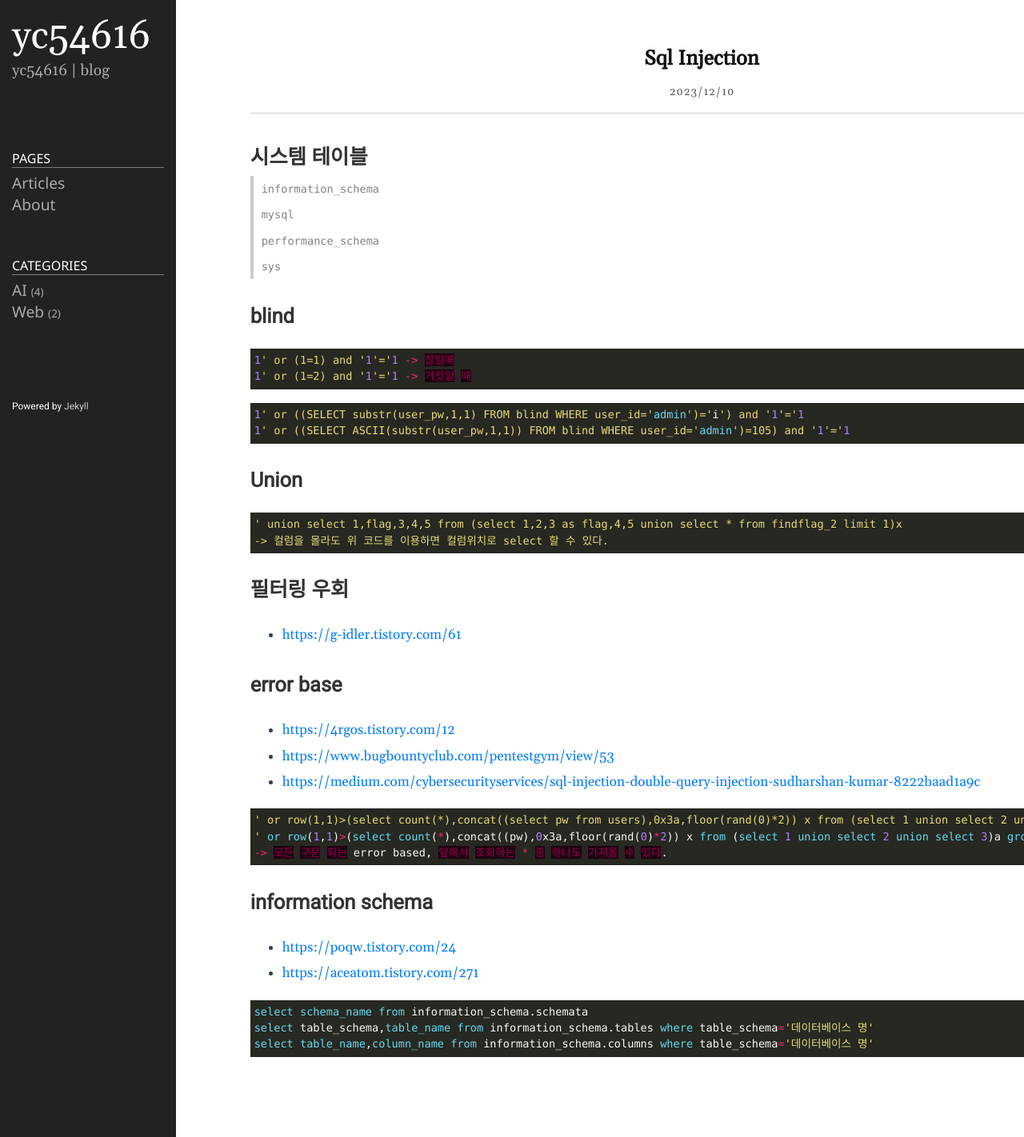
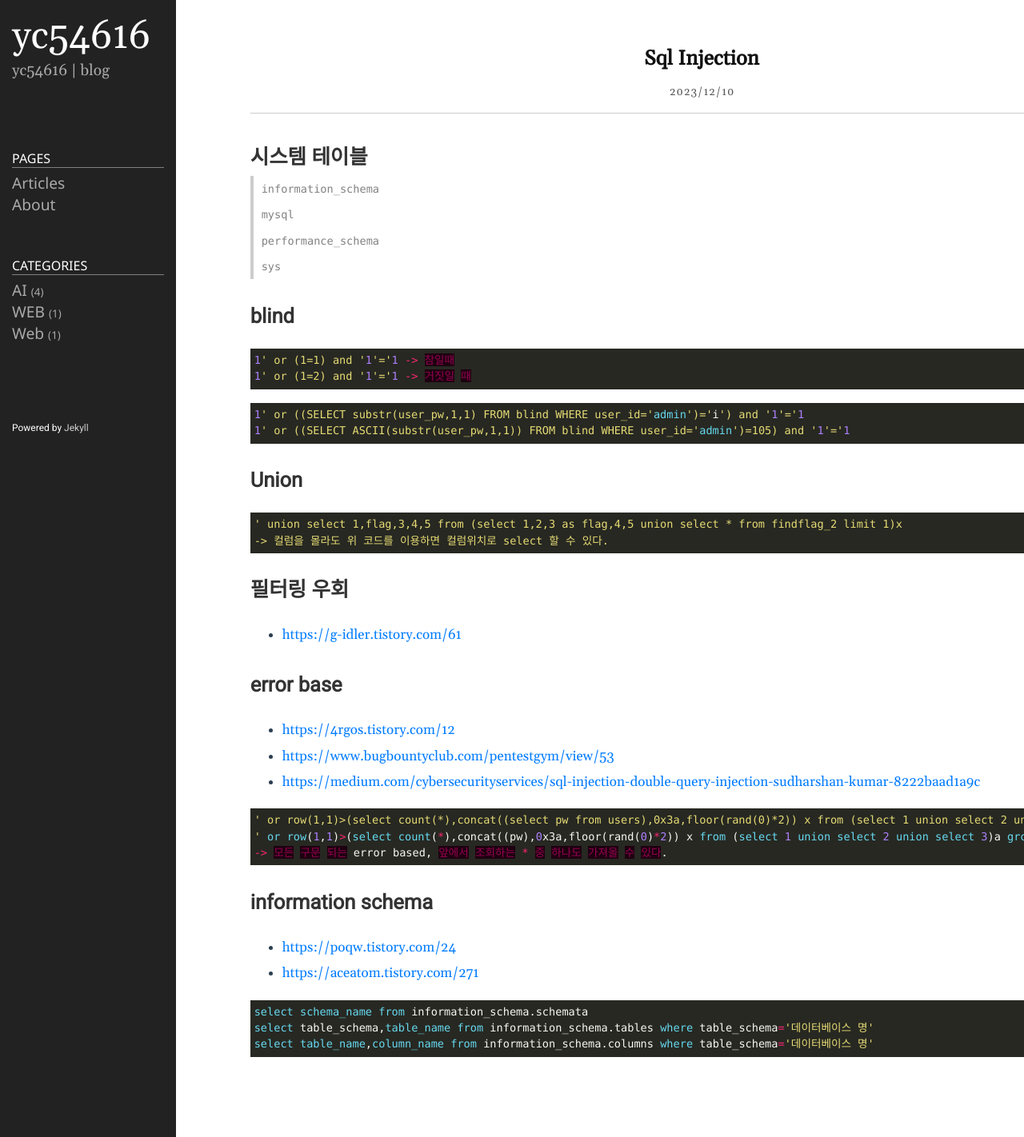
Before and after one commit to yc54616/yc54616.github.io, a Jekyll site: the page built from _posts/2023-12-10-sql injection.md, in a window 1280 px wide. Shown: the whole page at 80% size. Built offline with Jekyll 4.4.1, drawn with Linux system fonts in a browser that asks for light colours.

```diff
--- a/_posts/2023-12-10-sql injection.md
+++ b/_posts/2023-12-10-sql injection.md
@@ -2,7 +2,7 @@
 layout: post
 title:  Sql Injection
 date: 2023-12-10 20:00:01 +0900
-categories: Web
+categories: WEB
 ---
 ## 시스템 테이블
 > `information_schema` <br>
```
Also changed, not shown: 1 other file.
